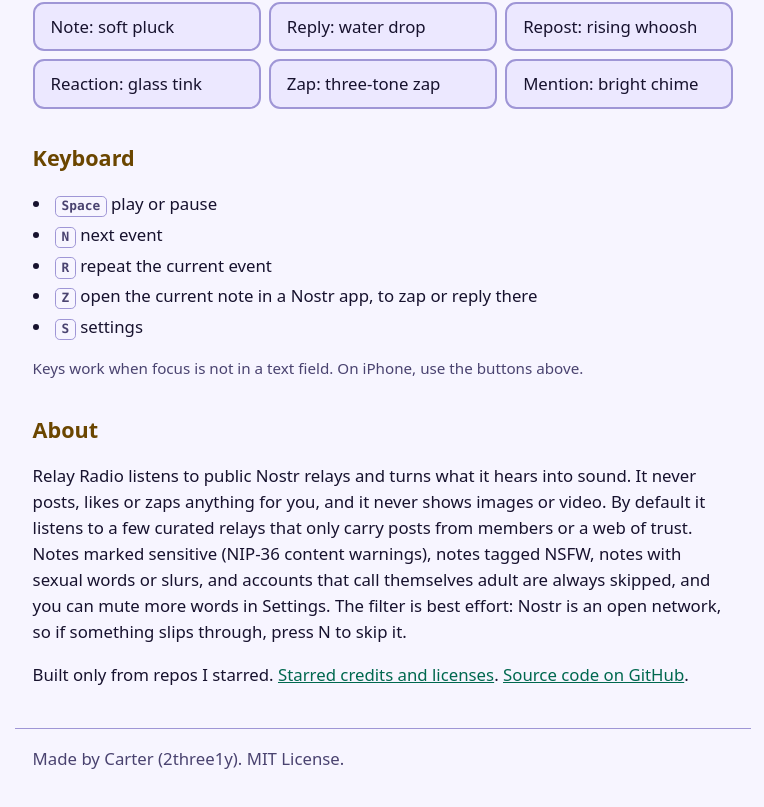
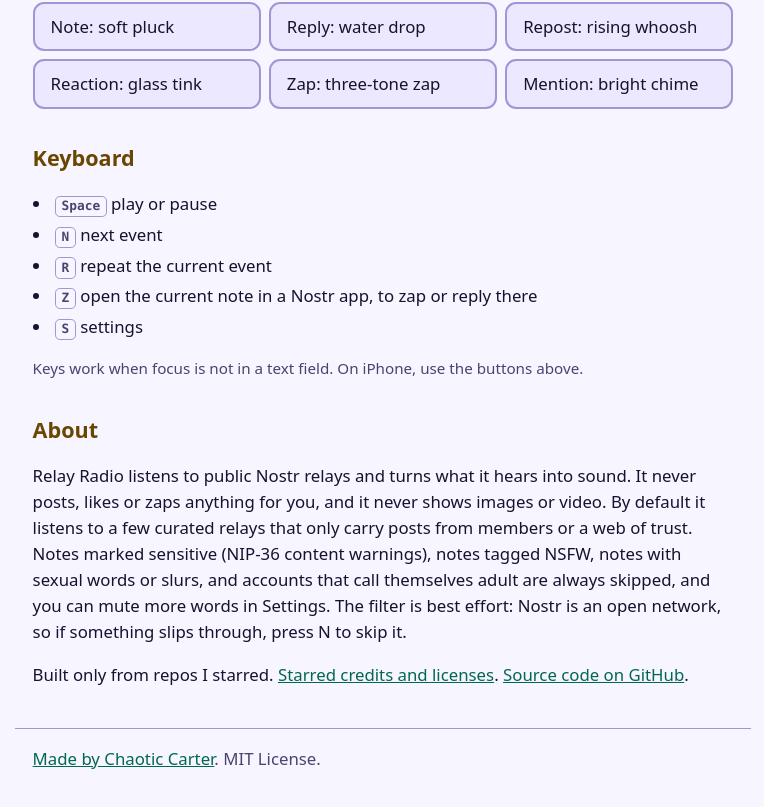
Before and after one commit to 2three1y/relayradio, a plain HTML site: page index.html in a window 1280 px wide. Shown: the part 1266-2073 px from the top of the page, without its empty margins (257-1021 px from the left). Drawn offline with Linux system fonts and the light colour scheme.

Commit message:
Add Made by link to footer

```diff
--- a/index.html
+++ b/index.html
@@ -88,7 +88,7 @@
 </main>
 
 <footer class="site-footer">
-  <p>Made by Carter (2three1y). MIT License.</p>
+  <p><a href="https://2three1y.github.io/">Made by Chaotic Carter</a>. MIT License.</p>
 </footer>
 
 <div id="announcer" class="visually-hidden" aria-live="polite" aria-atomic="true"></div>
```
